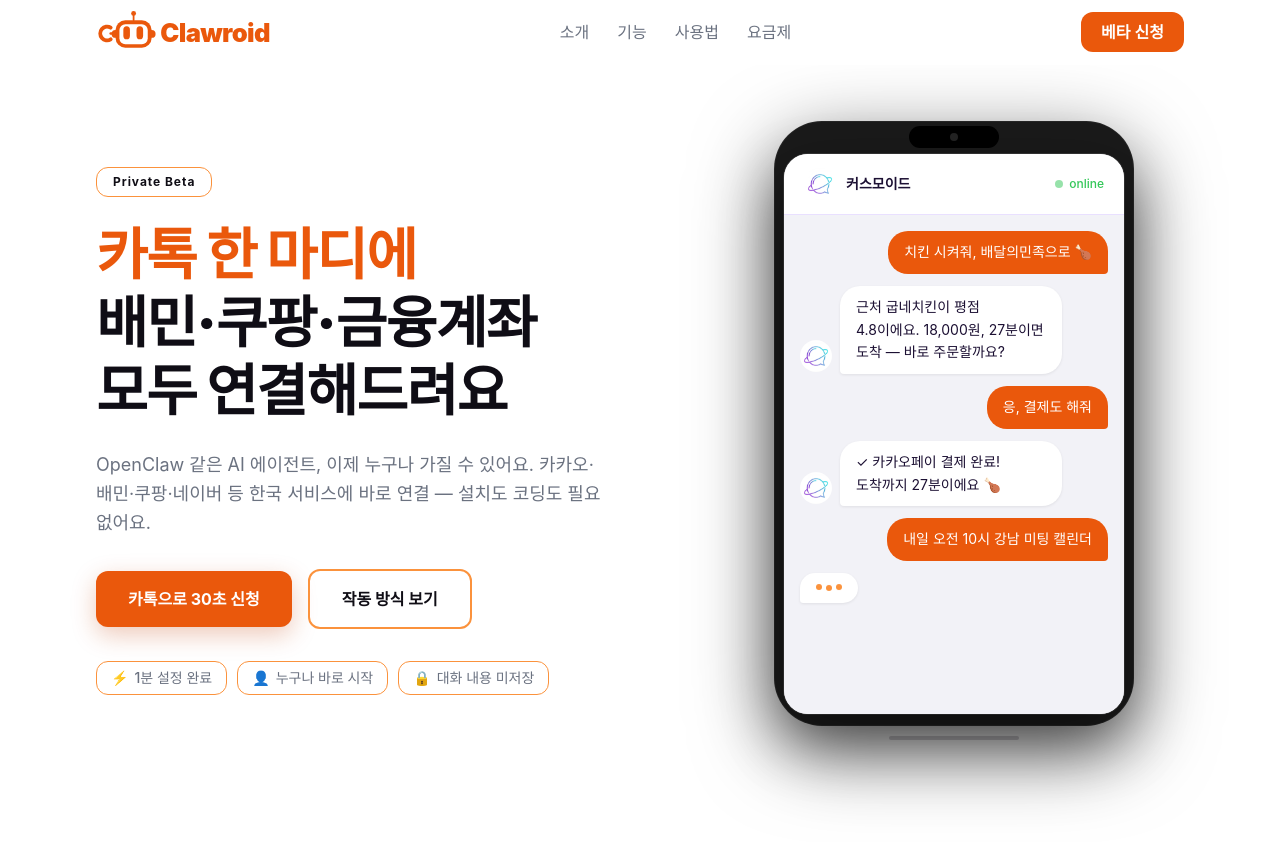
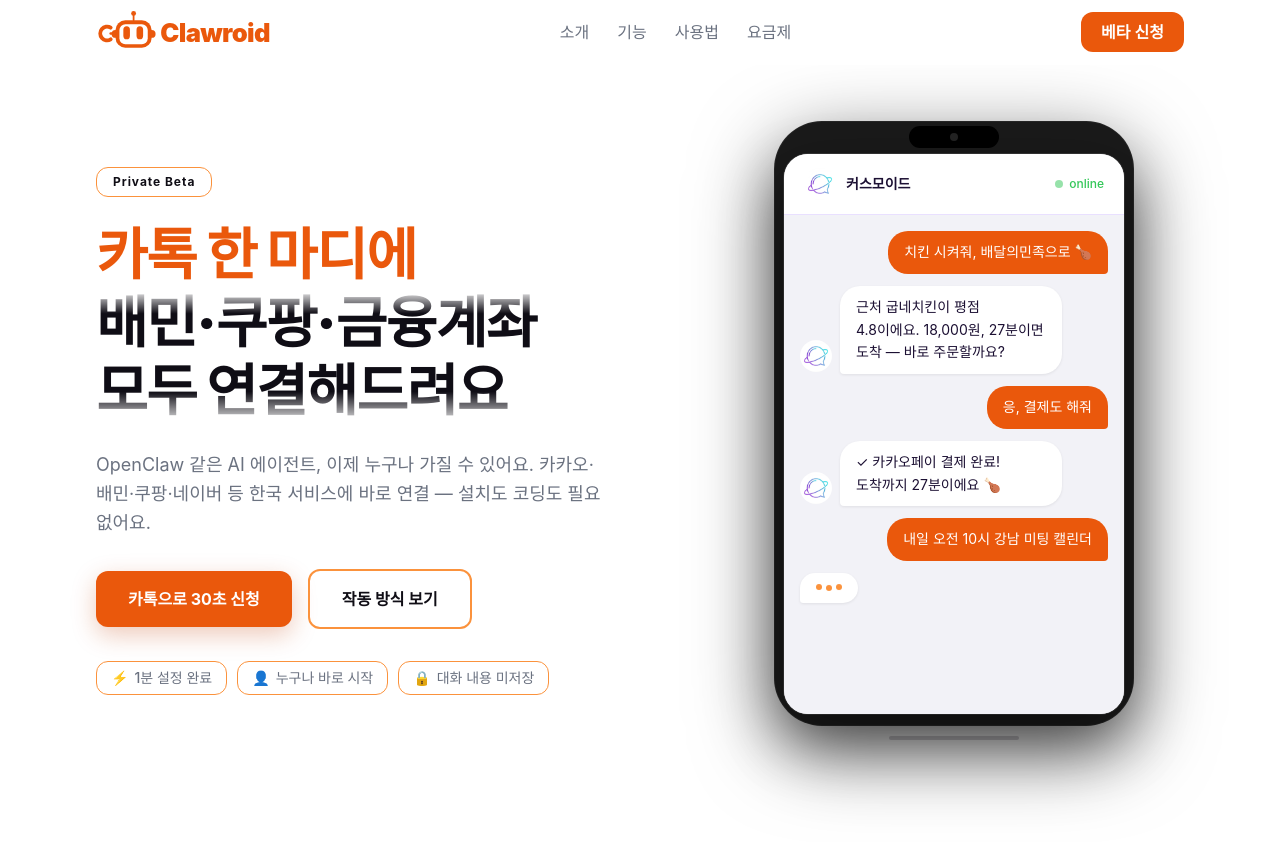
Before and after one commit to seojoonkim/cosmoid, a Next.js app: page / in a window 1280 px wide. Shown: the top 842 px of the page. Built offline with nearby package versions, Linux system fonts and the light colour scheme; a web font is replaced by a local one.

Commit message:
fix: hero title mask-image fade — 위로 사라질 때 하드 엣지 제거

```diff
--- a/src/components/Hero.tsx
+++ b/src/components/Hero.tsx
@@ -22,13 +22,18 @@ function TypingH1() {
     <h1 className="mt-6 font-black leading-[1.22] tracking-tight text-[var(--text)]"
       style={{fontSize:"clamp(1.9rem, 4.8vw, 3.5rem)", fontWeight:900, wordBreak:"keep-all"}}>
       <span style={{display:"block", color:"var(--purple)", whiteSpace:"nowrap"}}>카톡 한 마디에</span>
-      <div style={{overflow:"hidden", minHeight:"2.4em"}}>
+      <div style={{
+        overflow:"hidden",
+        minHeight:"2.4em",
+        maskImage:"linear-gradient(to bottom, transparent 0%, black 18%, black 75%, transparent 100%)",
+        WebkitMaskImage:"linear-gradient(to bottom, transparent 0%, black 18%, black 75%, transparent 100%)",
+      }}>
         <AnimatePresence mode="wait">
           <motion.div
             key={caseIdx}
-            initial={{ y: "10%", opacity: 0, filter: "blur(8px)" }}
+            initial={{ y: "15%", opacity: 0, filter: "blur(6px)" }}
             animate={{ y: "0%", opacity: 1, filter: "blur(0px)" }}
-            exit={{ y: "-10%", opacity: 0, filter: "blur(8px)" }}
+            exit={{ y: "-15%", opacity: 0, filter: "blur(6px)" }}
             transition={{ duration: 1.2, ease: [0.16, 1, 0.3, 1] }}
           >
             <span style={{display:"block", color:"var(--text)", whiteSpace:"nowrap"}}>{H1_CASES[caseIdx][0]}</span>
```
